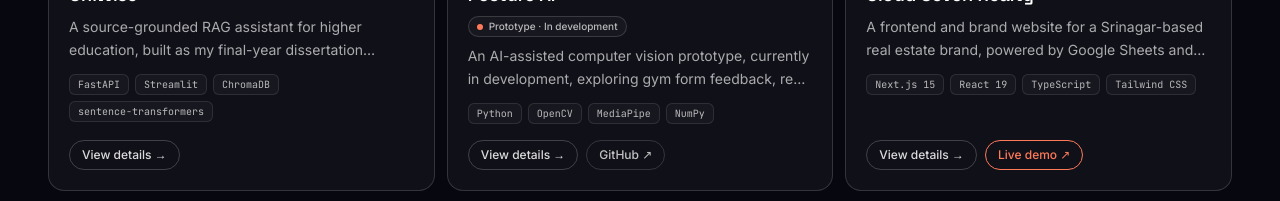
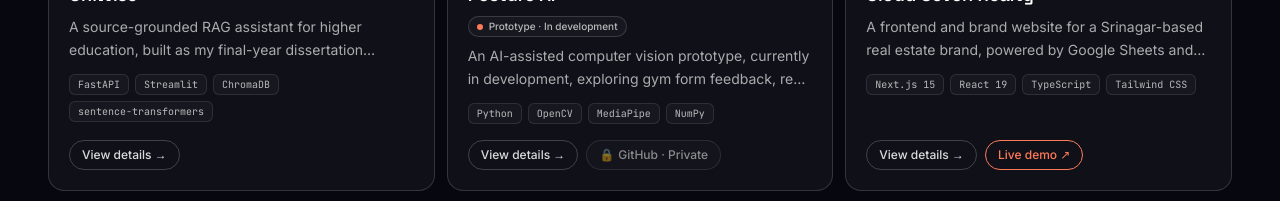
Before and after one commit to namitzz/Namit.portfolio, a React (Vite) app: page / in a window 1280 px wide. Shown: the part 2440-2641 px from the top of the page. Built offline with nearby package versions, Linux system fonts and the light colour scheme.

Commit message:
link issue for private ripo fixed

```diff
--- a/src/components/ProjectIndex.jsx
+++ b/src/components/ProjectIndex.jsx
@@ -124,6 +124,16 @@ export default function ProjectIndex() {
                       GitHub ↗
                     </a>
                   )}
+                  {!p.cta?.github && p.cta?.githubPrivate && (
+                    <span
+                      title={p.cta.githubPrivate.reason}
+                      aria-label={`${p.title} repository is private`}
+                      className="inline-flex items-center gap-1 rounded-full border border-white/10 bg-white/[0.02] px-3 py-1.5 text-xs font-medium text-white/50"
+                    >
+                      <span aria-hidden="true">🔒</span>
+                      GitHub · Private
+                    </span>
+                  )}
                   {p.cta?.demo && (
                     <a
                       href={p.cta.demo}
--- a/src/components/ProjectSection.jsx
+++ b/src/components/ProjectSection.jsx
@@ -130,6 +130,9 @@ export default function ProjectSection({ project, onActivate, mockup, accentLabe
                 GitHub
               </a>
             )}
+            {!project.cta.github && project.cta.githubPrivate && (
+              <PrivateRepoNote reason={project.cta.githubPrivate.reason} />
+            )}
             {project.cta.demo && (
               <a
                 href={project.cta.demo}
@@ -160,6 +163,48 @@ function Block({ label, body }) {
       <p className="eyebrow">{label}</p>
       <p className="mt-2 text-[15px] leading-relaxed text-white/75">{body}</p>
     </div>
+  )
+}
+
+/**
+ * Inline "Private" affordance for a GitHub repo that exists but is not
+ * publicly accessible. Uses a native <details> element so it is keyboard
+ * accessible, works on mobile (tap to expand), and needs no JS state.
+ *
+ * Drop-in: set `cta.githubPrivate = { reason: '...' }` on a project in
+ * content.js, leave `cta.github` as null, and this renders automatically.
+ */
+function PrivateRepoNote({ reason }) {
+  return (
+    <details className="group rounded-full border border-white/15 bg-white/[0.03] open:rounded-2xl open:bg-white/[0.04] open:px-4 open:py-3">
+      <summary className="flex cursor-pointer list-none items-center gap-2 rounded-full px-4 py-2 text-sm font-medium text-white/80 transition group-open:px-0 group-open:py-0 hover:text-white">
+        <LockIcon />
+        GitHub · Private
+        <span
+          className="text-[11px] text-white/45 transition group-open:hidden"
+          aria-hidden="true"
+        >
+          (why?)
+        </span>
+      </summary>
+      <p className="mt-2 text-sm leading-relaxed text-white/70">{reason}</p>
+    </details>
+  )
+}
+
+function LockIcon() {
+  return (
+    <svg
+      viewBox="0 0 24 24"
+      className="h-3.5 w-3.5"
+      fill="none"
+      stroke="currentColor"
+      strokeWidth="1.8"
+      aria-hidden="true"
+    >
+      <rect x="5" y="11" width="14" height="9" rx="2" />
+      <path d="M8 11V8a4 4 0 0 1 8 0v3" strokeLinecap="round" />
+    </svg>
   )
 }
 
--- a/src/data/content.js
+++ b/src/data/content.js
@@ -104,7 +104,14 @@ export const projects = [
       'This project helped me understand how real-time computer vision prototypes are structured, including pose tracking, frame processing, feedback timing, and the importance of reviewing AI-assisted code carefully.',
     cta: {
       caseStudy: null,
-      github: 'https://github.com/namitzz/posture',
+      // Repo is private for now. To make public later, set:
+      //   github: 'https://github.com/namitzz/posture',
+      // and remove the `githubPrivate` field below.
+      github: null,
+      githubPrivate: {
+        reason:
+          'Repository is private for now while the prototype is being cleaned up. Happy to share access or walk through the code on request.',
+      },
       demo: null,
     },
   },
```
